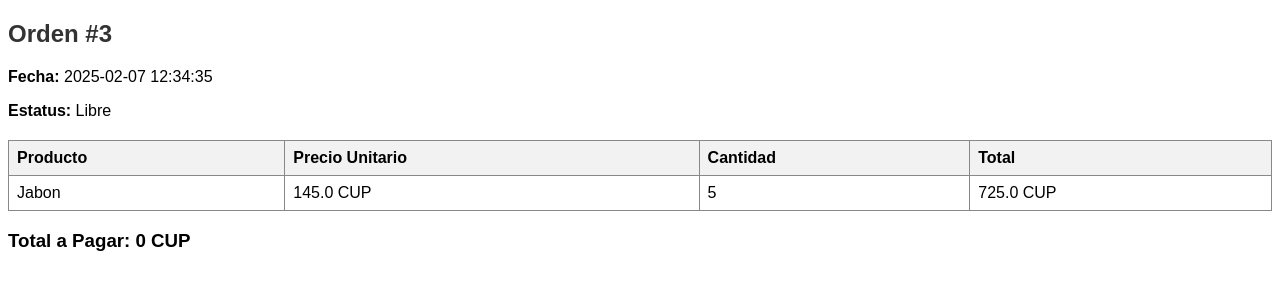
After one commit to agrdev85/PtoVenta_Python_final, a Flask app: template app/templates/order_pdf.html in a window 1280 px wide. The commit adds this page. Shown: the top 300 px of the page. Run offline with Flask 3, Linux system fonts and the light colour scheme; the template is opened without the code that fills it: values that come from a table or form of the project are taken from there, others are empty; some libraries are stand-ins or nearby versions.

Commit message:
reporte exportar cada orden como una factura

```diff
--- a/app/__init__.py
+++ b/app/__init__.py
@@ -2,7 +2,7 @@ import os, stripe, json
 from datetime import datetime, timedelta, timezone
 from flask_wtf import FlaskForm
 from flask_sqlalchemy import SQLAlchemy
-from flask import Flask, session, render_template, redirect, url_for, flash, request, abort, Response
+from flask import Flask, session, render_template, redirect, url_for, flash, request, abort, Response, make_response
 from flask_bootstrap import Bootstrap
 from .forms import LoginForm, RegisterForm
 from werkzeug.security import generate_password_hash, check_password_hash
@@ -15,6 +15,8 @@ from .admin.routes import admin
 from flask_apscheduler import APScheduler
 from markupsafe import Markup
 from flask import current_app, json
+from weasyprint import HTML
+from io import BytesIO
 
 load_dotenv()
 app = Flask(__name__)
@@ -144,6 +146,20 @@ def add_no_cache_headers(response):
     response.headers["Cache-Control"] = "no-store, no-cache, must-revalidate, max-age=0"
     response.headers["Pragma"] = "no-cache"
     response.headers["Expires"] = "-1"
+    return response
+
+@app.route("/export_order/<int:order_id>")
+def export_order(order_id):
+    order = Order.query.get_or_404(order_id)
+
+    html = render_template("order_pdf.html", order=order)
+    pdf_io = BytesIO()
+    HTML(string=html).write_pdf(pdf_io)
+    pdf_io.seek(0)
+
+    response = make_response(pdf_io.read())
+    response.headers['Content-Type'] = 'application/pdf'
+    response.headers['Content-Disposition'] = f'inline; filename=orden_{order.id}.pdf'
     return response
 
 @app.route("/")
--- /dev/null
+++ b/app/templates/order_pdf.html
@@ -0,0 +1,45 @@
+<!DOCTYPE html>
+<html lang="es">
+<head>
+    <meta charset="UTF-8">
+    <title>Orden #{{ order.id }}</title>
+    <style>
+        body { font-family: Arial, sans-serif; }
+        h2 { color: #333; }
+        table { width: 100%; border-collapse: collapse; margin-top: 20px; }
+        th, td { border: 1px solid #888; padding: 8px; text-align: left; }
+        th { background-color: #f2f2f2; }
+    </style>
+</head>
+<body>
+    <h2>Orden #{{ order.id }}</h2>
+    <p><strong>Fecha:</strong> {{ order.date.strftime('%Y-%m-%d %H:%M:%S') }}</p>
+    <p><strong>Estatus:</strong> {{ order.status }}</p>
+
+    <table>
+        <thead>
+            <tr>
+                <th>Producto</th>
+                <th>Precio Unitario</th>
+                <th>Cantidad</th>
+                <th>Total</th>
+            </tr>
+        </thead>
+        <tbody>
+            {% set total = 0 %}
+            {% for item in order.items %}
+                {% set subtotal = item.item.price * item.quantity %}
+                {% set total = total + subtotal %}
+                <tr>
+                    <td>{{ item.item.name }}</td>
+                    <td>{{ item.item.price }} CUP</td>
+                    <td>{{ item.quantity }}</td>
+                    <td>{{ subtotal }} CUP</td>
+                </tr>
+            {% endfor %}
+        </tbody>
+    </table>
+
+    <h3>Total a Pagar: {{ total }} CUP</h3>
+</body>
+</html>
```
Also changed, not shown: app/admin/templates/admin/statictics.html (+19 -6 lines), app/templates/orders.html (+7 -0 lines), instance/local_db.sqlite3, 6 other files.
